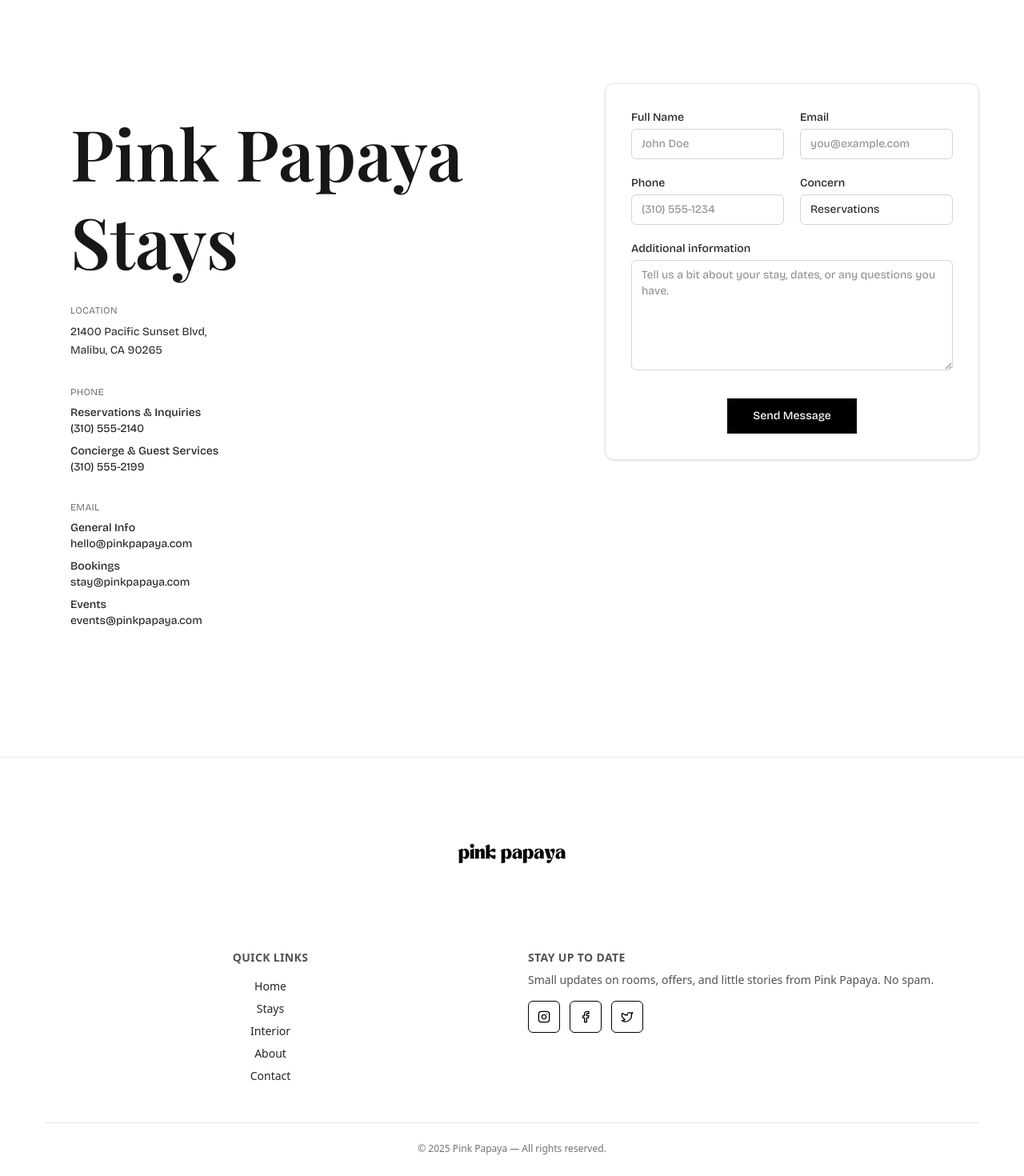
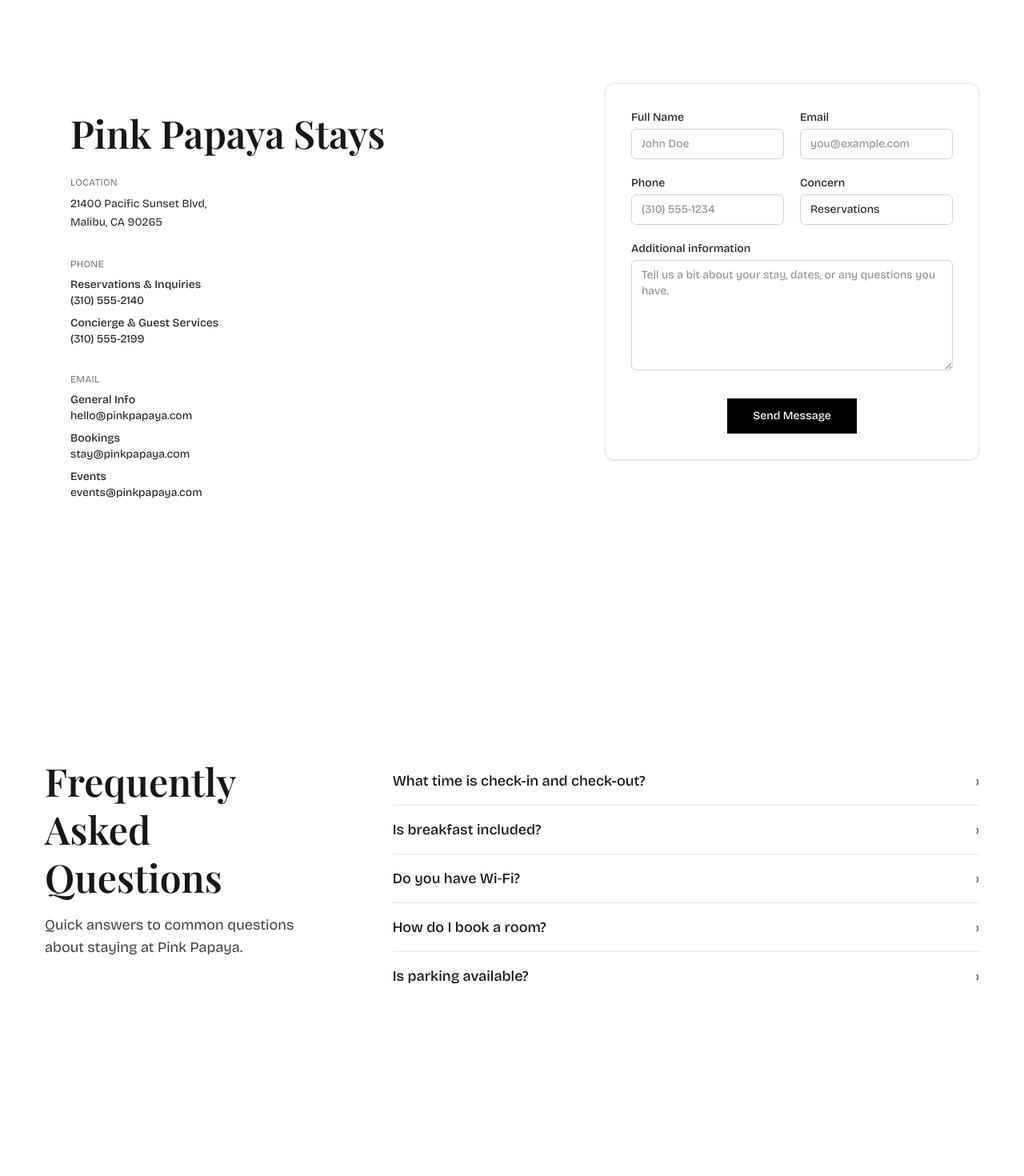
Before and after one commit to marshadkhn/pink-papaya-website, a Next.js app: page /contact in a window 1280 px wide. Shown: the part 760-2230 px from the top of the page at 80% size. Built offline with nearby package versions, Linux system fonts and the light colour scheme; a web font is replaced by a local one.

Commit message:
contact us done

```diff
--- a/src/app/(main)/contact/page.js
+++ b/src/app/(main)/contact/page.js
@@ -3,6 +3,7 @@ import Container from "@/components/Container";
 import HeaderContent from "@/components/headerContent";
 import { Button } from "@/components/ui/button";
 import { Card, CardContent } from "@/components/ui/card";
+import FAQ from "@/components/FAQ";
 
 export default function ContactPage() {
   return (
@@ -24,6 +25,7 @@ export default function ContactPage() {
               <CardContent className="p-6 md:p-8">
                 <HeaderContent
                   title="Pink Papaya Stays"
+                  titleSize="sm"
                   align="left"
                   showCta={false}
                 />
@@ -217,6 +219,39 @@ export default function ContactPage() {
           </div>
         </Container>
       </section>
+
+      <section className="my-40">
+        <FAQ
+          title="Frequently Asked Questions"
+          description="Quick answers to common questions about staying at Pink Papaya."
+          faqs={[
+            {
+              question: "What time is check-in and check-out?",
+              answer:
+                "Check-in is from 2:00 PM and check-out is by 11:00 AM. Early check-in and late check-out are available on request, subject to availability.",
+            },
+            {
+              question: "Is breakfast included?",
+              answer:
+                "Yes. A complimentary breakfast is included with every stay, with vegetarian options available.",
+            },
+            {
+              question: "Do you have Wi‑Fi?",
+              answer:
+                "High-speed Wi‑Fi is available throughout the property at no extra cost.",
+            },
+            {
+              question: "How do I book a room?",
+              answer:
+                "You can book directly from the room page using the Book Stay button, or contact us via WhatsApp for assistance.",
+            },
+            {
+              question: "Is parking available?",
+              answer: "Yes, we offer on-site parking for guests.",
+            },
+          ]}
+        />
+      </section>
     </>
   );
 }
--- a/src/components/FAQ.tsx
+++ b/src/components/FAQ.tsx
@@ -25,6 +25,7 @@ export default function FAQ({
             <div className="lg:col-span-4">
               <HeaderContent
                 title={title}
+                titleSize="sm"
                 description={description}
                 badgeText={badgeText}
                 align="left"
@@ -34,12 +35,19 @@ export default function FAQ({
             <div className="lg:col-span-8 lg:pl-6">
               <div className="divide-y divide-neutral-200">
                 {faqs.map((item, idx) => (
-                                <details key={idx} className="group py-3 md:py-4">
+                  <details
+                    key={idx}
+                    className="group py-3 md:py-4 font-bricolage"
+                  >
                     <summary className="flex cursor-pointer list-none items-center justify-between gap-2 text-base md:text-lg font-medium text-neutral-900">
                       <span>{item.question}</span>
-                                        <span className="select-none text-neutral-500 transition-transform group-open:rotate-90 text-lg md:text-xl">›</span>
+                      <span className="select-none text-neutral-500 transition-transform group-open:rotate-90 text-lg md:text-xl">
+                        ›
+                      </span>
                     </summary>
-                                    <div className="mt-2 md:mt-3 text-sm md:text-base text-neutral-700 leading-relaxed">{item.answer}</div>
+                    <div className="mt-2 md:mt-3 text-sm md:text-base text-neutral-700 leading-relaxed">
+                      {item.answer}
+                    </div>
                   </details>
                 ))}
                 {faqs.length === 0 ? (
--- a/src/components/Navbar.tsx
+++ b/src/components/Navbar.tsx
@@ -30,7 +30,7 @@ export default function Navbar({ className }: { className?: string }) {
     >
       <Container className="flex h-16 items-center justify-between">
         {/* Desktop nav */}
-        <nav className="hidden md:flex items-center gap-6 text-sm">
+        <nav className="hidden md:flex items-center gap-6 text-sm font-bricolage">
           {items.map((it) => (
             <Link
               key={it.href}
--- a/src/components/headerContent.tsx
+++ b/src/components/headerContent.tsx
@@ -6,6 +6,7 @@ import { Badge } from "@/components/ui/badge";
 type Align = "left" | "center" | "right";
 type ButtonPlacement = "left" | "right" | "below";
 type Tone = "dark" | "light";
+type TitleSize = "sm" | "md" | "lg";
 
 export interface HeaderContentProps {
   title: string;
@@ -16,9 +17,8 @@ export interface HeaderContentProps {
   align?: Align;
   buttonPlacement?: ButtonPlacement;
   tone?: Tone;
-  // size variant for the CTA button (shadcn/ui button sizes)
+  titleSize?: TitleSize;
   ctaSize?: "default" | "sm" | "lg" | "icon";
-  // visual variant for the CTA button (shadcn/ui button variants + custom ones)
   ctaVariant?:
     | "default"
     | "destructive"
@@ -29,7 +29,6 @@ export interface HeaderContentProps {
     | "outlineWhite"
     | "white"
     | "outlineBlack";
-  // control rendering of CTA button
   showCta?: boolean;
 }
 
@@ -42,6 +41,7 @@ export default function HeroContent({
   align = "center",
   buttonPlacement = "below",
   tone = "light",
+  titleSize = "lg",
   ctaSize = "lg",
   ctaVariant = "default",
   showCta = true,
@@ -54,10 +54,16 @@ export default function HeroContent({
       : "items-center text-center";
   const horizontalCenter = align === "center" ? "mx-auto" : undefined;
 
+  const titleSizeClass = {
+    sm: "text-[32px] sm:text-[40px] md:text-[48px]",
+    md: "text-[40px] sm:text-[56px] md:text-[64px]",
+    lg: "text-[40px] sm:text-[56px] md:text-[72px] lg:text-[88px]",
+  }[titleSize];
+
   const buttonRow = (
     <div
       className={cn(
-    "mt-4 sm:mt-6 flex w-full gap-3 sm:gap-4",
+        "mt-4 sm:mt-6 flex w-full gap-3 sm:gap-4",
         buttonPlacement === "left" && "justify-start",
         buttonPlacement === "right" && "justify-end",
         buttonPlacement === "below" &&
@@ -68,7 +74,12 @@ export default function HeroContent({
             : "justify-center")
       )}
     >
-  <Button className="w-full sm:w-auto" size={ctaSize} variant={ctaVariant} onClick={onCtaClick}>
+      <Button
+        className="w-full sm:w-auto"
+        size={ctaSize}
+        variant={ctaVariant}
+        onClick={onCtaClick}
+      >
         {ctaLabel}
       </Button>
     </div>
@@ -76,7 +87,8 @@ export default function HeroContent({
 
   const textColor = tone === "dark" ? "text-white" : "text-neutral-900";
   const subTextColor = tone === "dark" ? "text-white/90" : "text-neutral-700";
-  const badgeCls = tone === "dark" ? "bg-white/90 text-neutral-900" : "bg-black/80 text-white";
+  const badgeCls =
+    tone === "dark" ? "bg-white/90 text-neutral-900" : "bg-black/80 text-white";
 
   return (
     <div
@@ -95,7 +107,7 @@ export default function HeroContent({
           textColor,
           "font-playfair",
           "leading-tight",
-          "text-[40px] sm:text-[56px] md:text-[72px] lg:text-[88px]"
+          titleSizeClass
         )}
       >
         {title}
--- a/src/components/ui/button.tsx
+++ b/src/components/ui/button.tsx
@@ -23,7 +23,7 @@ const buttonVariants = cva(
           "bg-transparent border border-white text-white hover:bg-white/10",
         white: "bg-white text-black hover:bg-white/90",
         outlineBlack:
-          "bg-transparent border border-black text-black hover:bg-black/10",
+          "bg-transparent border border-black text-black hover:bg-black/10 rounded-none",
         // Add the new black variant
         black: "bg-black text-white hover:bg-black/90 rounded-none",
       },
```
Lines whose indentation alone changed are shown as unchanged.
